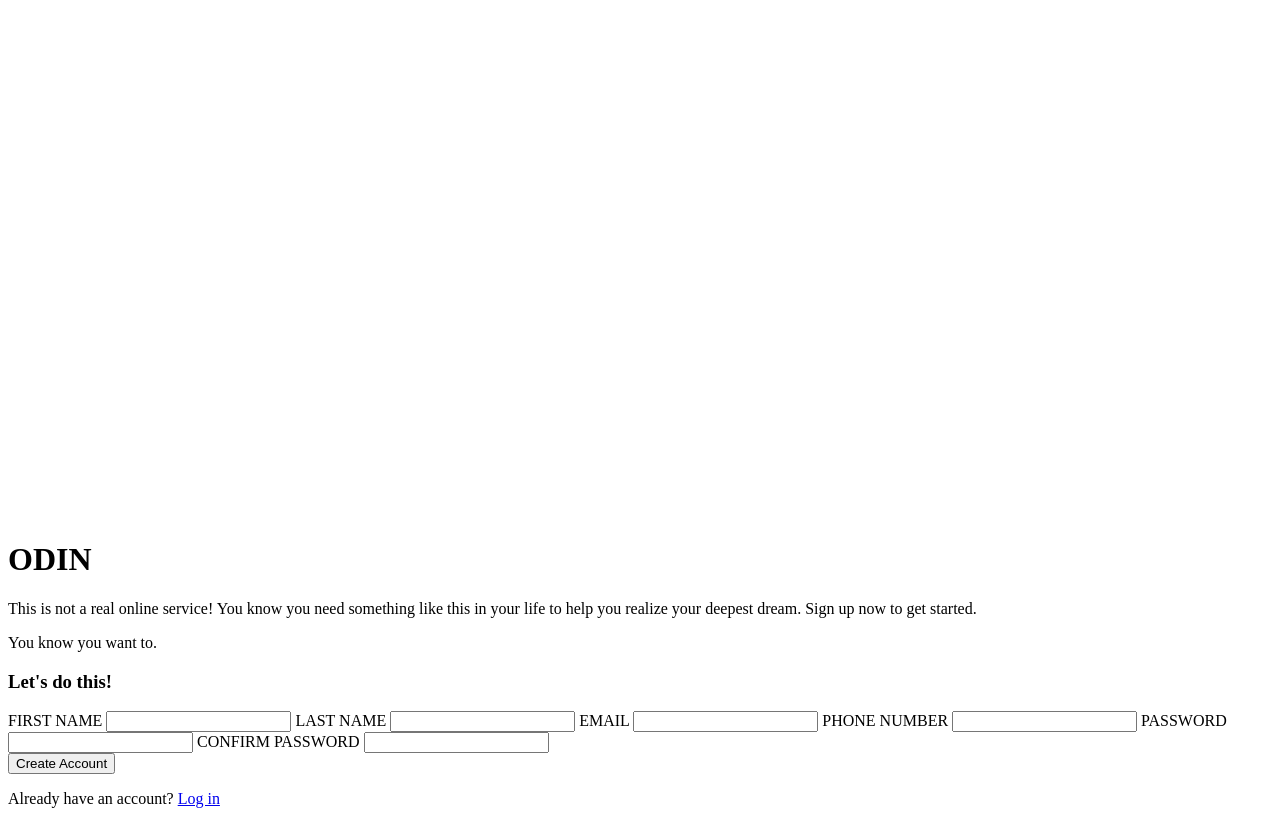
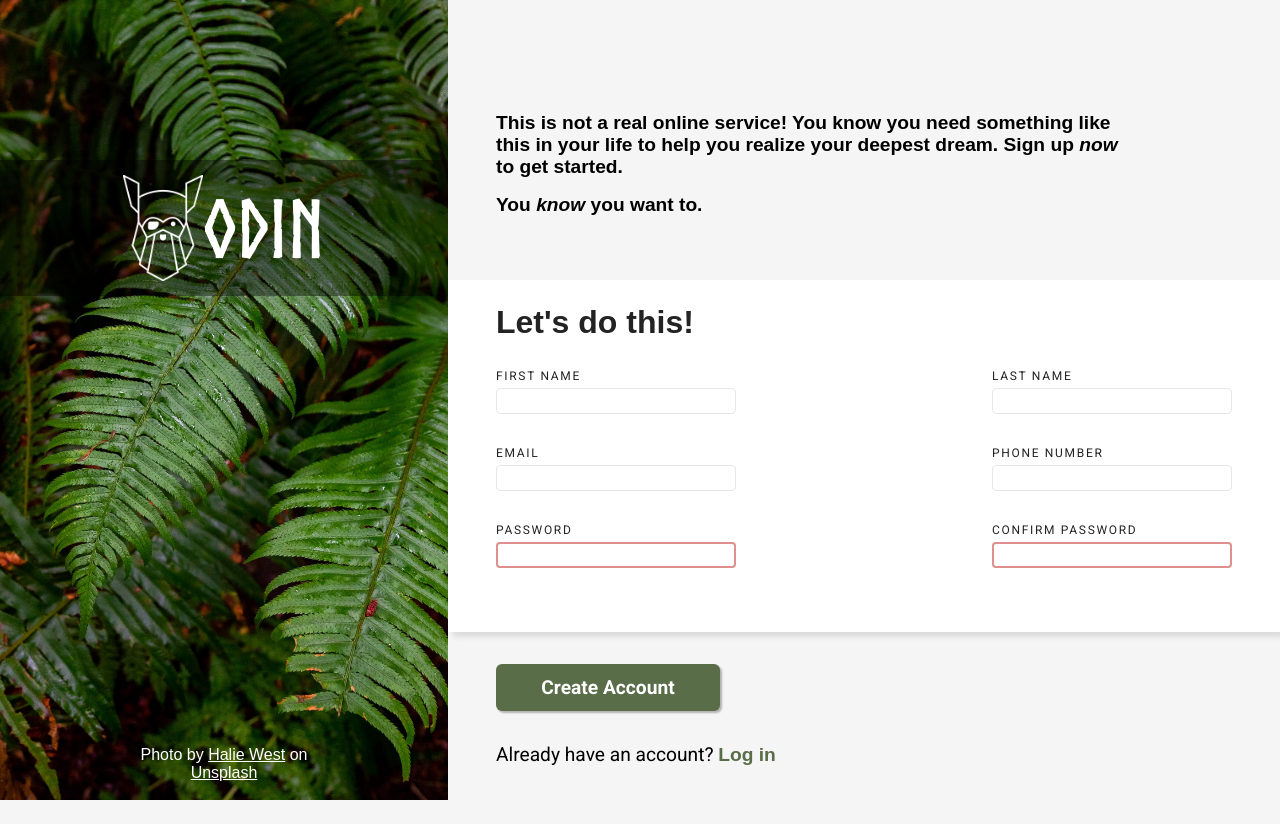
Before and after one commit to saundis/odin-sign-up-form, a plain HTML site: page index.html in a window 1280 px wide. After the commit the page ends 800 px from the top, so only its background shows below. Drawn offline with Linux system fonts and the light colour scheme.

Commit message:
Finish layout and design for webpage

```diff
--- a/index.html
+++ b/index.html
@@ -1,7 +1,10 @@
 <!DOCTYPE html>
 <html lang="en">
 <head>
-    <style rel="stylesheet" href="./style.css"></style>
+    <link rel="preconnect" href="https://fonts.googleapis.com">
+    <link rel="preconnect" href="https://fonts.gstatic.com" crossorigin>
+    <link href="https://fonts.googleapis.com/css2?family=Roboto:ital,wght@0,100..900;1,100..900&display=swap" rel="stylesheet">
+    <link rel="stylesheet" href="./style.css">
     <meta charset="UTF-8">
     <meta name="viewport" content="width=device-width, initial-scale=1.0">
     <title>Document</title>
@@ -12,7 +15,10 @@
             <img src="./images/odin-logo.png" alt="Odin Project logo">
             <h1 class="logo-name">ODIN</h1>
         </div>
-        <div class="image-credit"></div>
+        <div class="image-credit">
+            Photo by <a href="https://unsplash.com/@haliewestphoto" target="_blank" noopener noreferrer>Halie West</a>
+            on <a href="https://unsplash.com/" target="_blank" noopener noreferrer>Unsplash</a>
+        </div>
     </div>
     <div class="right">
         <div class="top-info">
@@ -25,22 +31,34 @@
                 You <span class="ital">know</span> you want to.
             </p>
         </div>
-        <form class="mid-info">
+        <form class="bot-right-info">
             <div class="mid-info">
                 <h3>Let's do this!</h3>
                 <div class="form-info">
+                    <div class="input1">
                         <label for="first-name">FIRST NAME</label>
                         <input type="text" id="first-name" name="first-name">
+                    </div>
+                    <div class="input2">
                         <label for="last-name">LAST NAME</label>
                         <input type="text" id="last-name" name="last-name">
+                    </div>
+                    <div class="input3">
                         <label for="email">EMAIL</label>
                         <input type="email" id="email" name="email">
+                    </div>
+                    <div class="input4">
                         <label for="phone-number">PHONE NUMBER</label>
                         <input type="tel" id="phone-number" name="phone-number">
+                    </div>
+                    <div class="input5">
                         <label for="password">PASSWORD</label>
-                    <input type="password" id="password" name="password">
+                        <input type="password" id="password" name="password" required>
+                    </div>
+                    <div class="input6">
                         <label for="confirm-password">CONFIRM PASSWORD</label>
-                    <input type="confirm-password" id="confirm-password" name="confirm-password">
+                        <input type="password" id="confirm-password" name="confirm-password" required>
+                    </div>
                 </div>
             </div>
             <div class="bottom-info">
--- a/style.css
+++ b/style.css
@@ -1,7 +1,199 @@
 @font-face {
     font-family: 'norsebold';
-    src: url('norse-bold-webfont.woff2') format('woff2'),
-         url('norse-bold-webfont.woff') format('woff');
+    src: url('./fonts/norse-bold-webfont.woff2') format('woff2'),
+         url('./fonts/norse-bold-webfont.woff') format('woff');
     font-weight: normal;
     font-style: normal;
 }
+
+* {
+    box-sizing: border-box;
+    font-family: Arial, Helvetica, sans-serif;
+    margin: 0;
+    padding: 0;
+}
+
+:root {
+    --green: #596D48;
+    --gray: rgb(245, 245, 245);
+    --dark-gray: rgb(35, 35, 35)
+}
+
+html, body {
+    margin: 0;
+    padding: 0;
+}
+
+input, button {
+    font: inherit;
+    appearance: none;
+}
+
+body {
+    display: flex;
+    height: 100vh;
+    background-color: var(--gray)
+}
+
+.left {
+    position: relative;
+    flex-shrink: 1;
+    width: 35%;
+    height: 100%;
+    background-image: url("./images/green-leaves.avif");
+    background-repeat: no-repeat;
+    background-size: cover;
+    background-position: center;
+}
+
+.logo-background {
+    position: absolute;
+    top: 20%;
+    width: 100%;
+    height: 17%;
+    background-color: rgba(0, 0, 0, 0.4);
+    display: flex;
+    justify-content: center;
+    align-items: center;
+}
+
+img {
+    width: min(min(8vw, 10vh), 6.5rem);
+}
+
+.logo-name {
+    color: white;
+    font-family: 'norsebold', serif;
+}
+
+h1 {
+    font-size: min(min(10vw, 10vh), 7rem);
+}
+
+.image-credit {
+    position: absolute;
+    bottom: 0px;
+    left: 50%;
+    transform: translate(-50%, -50%);
+    text-align: center;
+    color: white;
+}
+
+.image-credit a {
+    color: white;
+}
+
+.right {
+    width: 65%;
+    height: 100%;
+    display: flex;
+    flex-direction: column;
+}
+
+.top-info {
+    height: 35%;
+    width: 100%;
+    padding: 4rem 3rem;
+    display: flex;
+    flex-direction: column;
+    justify-content: end;
+    gap: 1rem;
+}
+
+.top-info p {
+    font-weight: 700;
+    font-size: max(16px, 1.5vw);
+}
+
+.top-info :first-child {
+    max-width: 50vw;
+}
+
+.ital {
+    font-style: italic;
+}
+
+.bot-right-info {
+    height: 65%;
+}
+
+.mid-info {
+    padding: 1.5rem 3rem 4rem;
+    background-color: white;
+    box-shadow: 5px 5px 5px rgb(220, 220, 220);
+}
+
+h3 {
+    font-size: min(2rem, 3vw);
+    color: var(--dark-gray);
+    margin-bottom: 1.75rem;
+}
+
+.form-info {
+    max-width: 800px;
+    display: flex;
+    flex-wrap: wrap;
+    justify-content: space-between;
+    align-items: center;
+    gap: 2rem;
+}
+
+label {
+    font-size: 0.75rem;
+    font-family: 'Roboto';
+    letter-spacing: 0.25ch;
+    margin-bottom: 5px;
+}
+
+div[class^="input"] {
+    color: var(--dark-gray);
+    display: flex;
+    flex-direction: column;
+    height: 45px;
+}
+
+input {
+    border: 1px solid #E5E7EB;
+    border-radius: 4px;
+    height: 1.85rem;
+    width: 15rem;
+    font-family: 'Roboto';
+    padding-left: 6px;
+    font-size: 0.9rem;
+}
+
+input:invalid {
+    border-color: #e08f8f;
+    border-width: 2px;
+}
+
+button {
+    background-color: #596D48;
+    padding: 0.75rem 0;
+    text-align: center;
+    color: white;
+    width: 14rem;
+    font-weight: 700;
+    font-family: 'Roboto';
+    border: none;
+    border-radius: 6px;
+    font-size: 1.2rem;
+    box-shadow: 2px 2px 2px rgb(177, 177, 177);
+    margin-bottom: 2rem;
+}
+
+.bottom-info {
+    padding-left: 3rem;
+    padding-top: 2rem;
+}
+
+.bottom-info p {
+    font-size: 1.2em;
+    font-family: 'Roboto';
+}
+
+.bottom-info a {
+    color: #596D48;
+    text-decoration: none;
+    font-weight: 700;
+}
```
Lines whose indentation alone changed are shown as unchanged.
